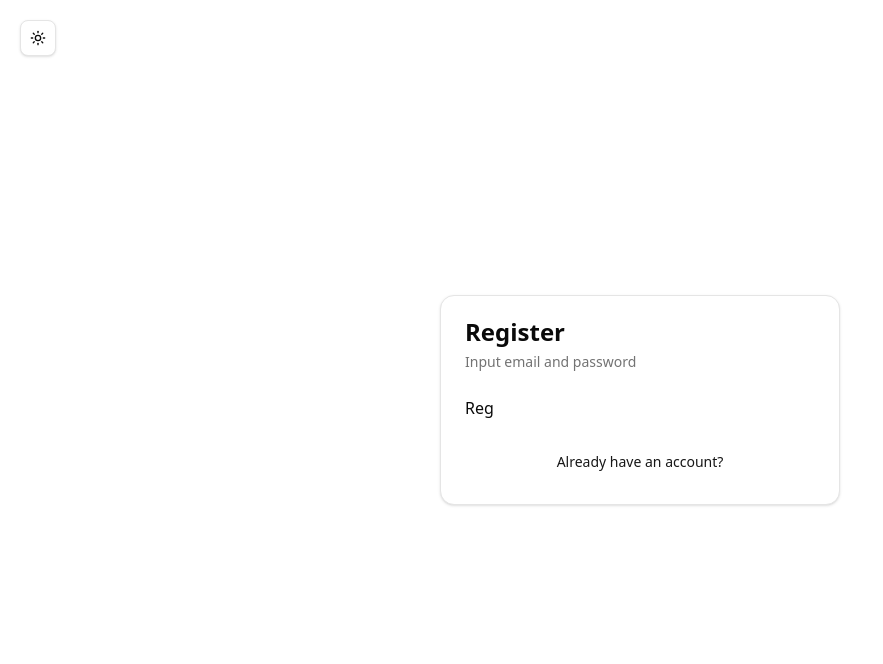
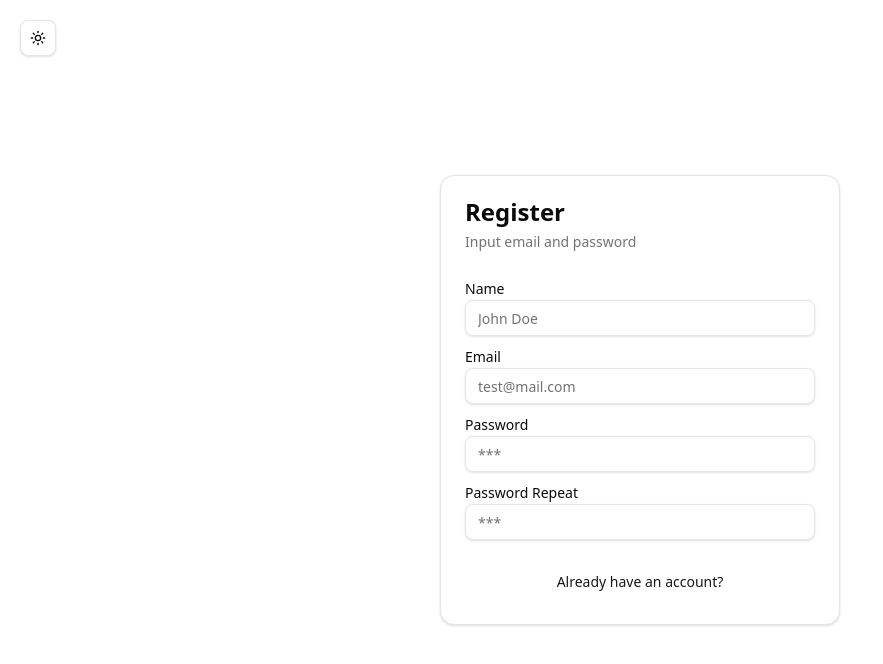
Before and after one commit to mpsorokin/003-next-ui, a Next.js app: page /auth/register in a window 1280 px wide. Shown: the top 664 px of the page, without its empty margins (0-883 px from the left). Built offline with nearby package versions, Linux system fonts and the light colour scheme.

Commit message:
with prettier

```diff
--- a/src/features/auth/components/RegisterForm.tsx
+++ b/src/features/auth/components/RegisterForm.tsx
@@ -5,6 +5,16 @@ import { useForm } from 'react-hook-form'
 
 import { AuthWrapper } from '@/features/auth/components/AuthWrapper'
 import { RegisterSchema, TypeRegisterSchema } from '@/features/auth/schemes'
+
+import {
+	Form,
+	FormControl,
+	FormField,
+	FormItem,
+	FormLabel,
+	FormMessage,
+	Input
+} from '@/shared/components/ui'
 
 export function RegisterForm() {
 	const form = useForm<TypeRegisterSchema>({
@@ -17,7 +27,7 @@ export function RegisterForm() {
 		}
 	})
 
-	const onSubmit = async (values: TypeRegisterSchema) => {
+	const onHandleSubmit = async (values: TypeRegisterSchema) => {
 		console.log(values)
 	}
 
@@ -28,7 +38,82 @@ export function RegisterForm() {
 			backButtonLabel='Already have an account?'
 			backButtonHref='/auth/login'
 		>
-			Reg
+			<Form {...form}>
+				<form
+					onSubmit={form.handleSubmit(onHandleSubmit)}
+					className='space-y-2'
+				>
+					<FormField
+						control={form.control}
+						name='name'
+						render={({ field }) => (
+							<FormItem>
+								<FormLabel>Name</FormLabel>
+								<FormControl>
+									<Input
+										placeholder='John Doe'
+										{...field}
+									></Input>
+								</FormControl>
+								<FormMessage />
+							</FormItem>
+						)}
+					/>
+
+					<FormField
+						control={form.control}
+						name='email'
+						render={({ field }) => (
+							<FormItem>
+								<FormLabel>Email</FormLabel>
+								<FormControl>
+									<Input
+										placeholder='test@mail.com'
+										type='email'
+										{...field}
+									></Input>
+								</FormControl>
+								<FormMessage />
+							</FormItem>
+						)}
+					/>
+					<FormField
+						control={form.control}
+						name='password'
+						render={({ field }) => (
+							<FormItem>
+								<FormLabel>Password</FormLabel>
+								<FormControl>
+									<Input
+										placeholder='***'
+										type='password'
+										{...field}
+									></Input>
+								</FormControl>
+								<FormMessage />
+							</FormItem>
+						)}
+					/>
+
+					<FormField
+						control={form.control}
+						name='passwordRepeat'
+						render={({ field }) => (
+							<FormItem>
+								<FormLabel>Password Repeat</FormLabel>
+								<FormControl>
+									<Input
+										placeholder='***'
+										type='password'
+										{...field}
+									></Input>
+								</FormControl>
+								<FormMessage />
+							</FormItem>
+						)}
+					/>
+				</form>
+			</Form>
 		</AuthWrapper>
 	)
 }
```
